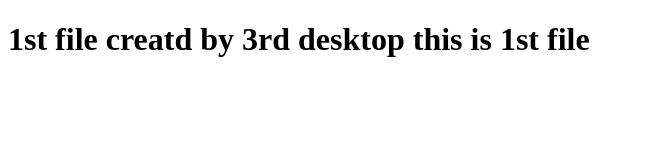
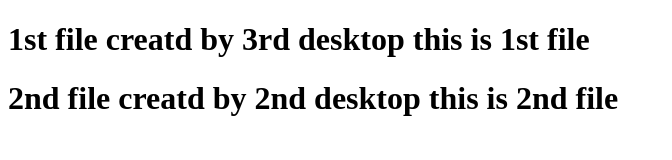
Before and after one commit to hackerspider09/github-practice, a plain HTML site: page index.html in a window 1280 px wide. Shown: the whole page, without its empty margins (0-672 px from the left). Drawn offline with Linux system fonts and the light colour scheme.

Commit message:
pulled from 1st updated

```diff
--- a/index.html
+++ b/index.html
@@ -8,5 +8,6 @@
 </head>
 <body>
     <h1>1st file creatd by 3rd desktop this is 1st file</h1>
+    <h1>2nd file creatd by 2nd desktop this is 2nd file</h1>
 </body>
 </html>
```
